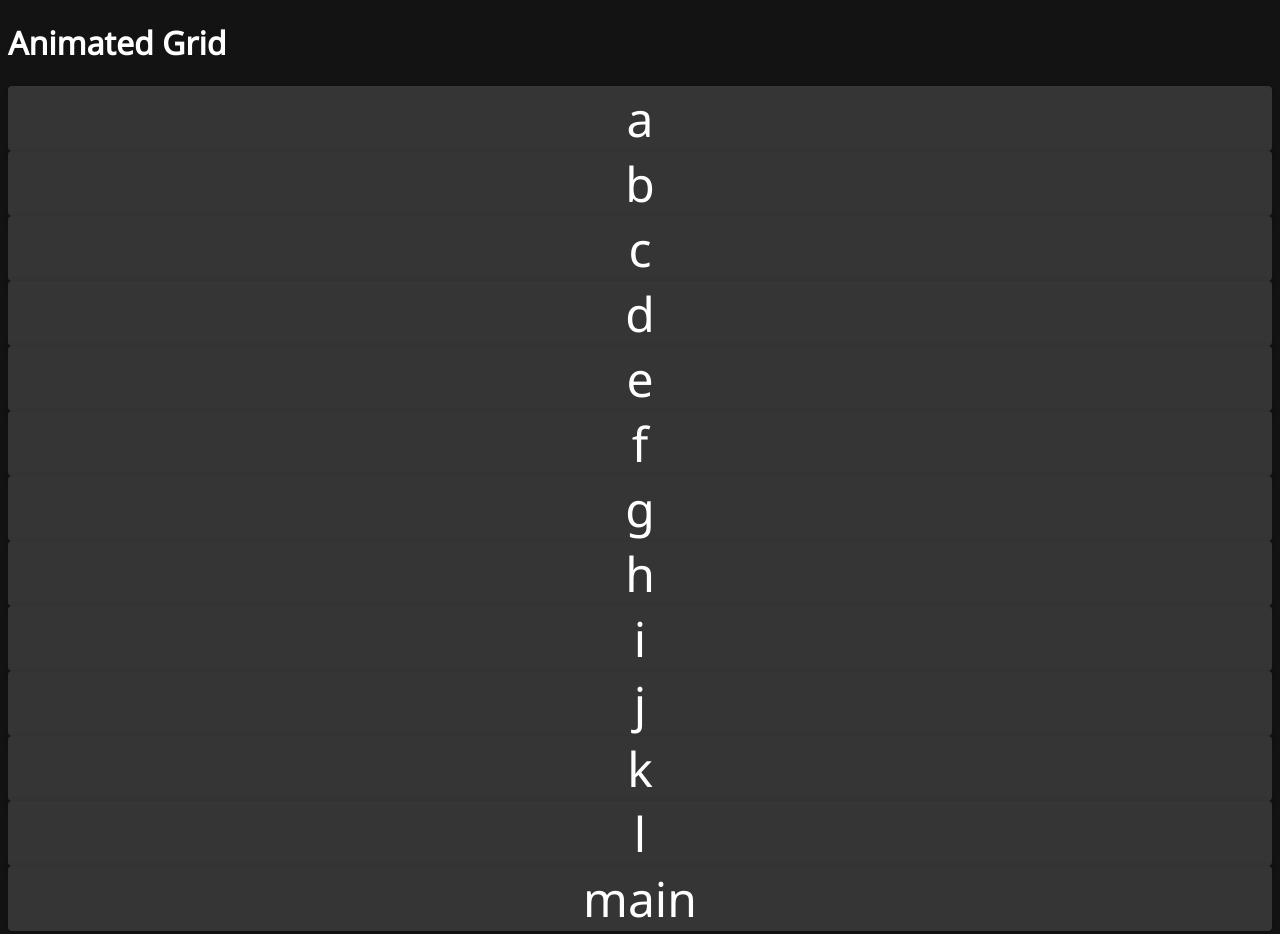
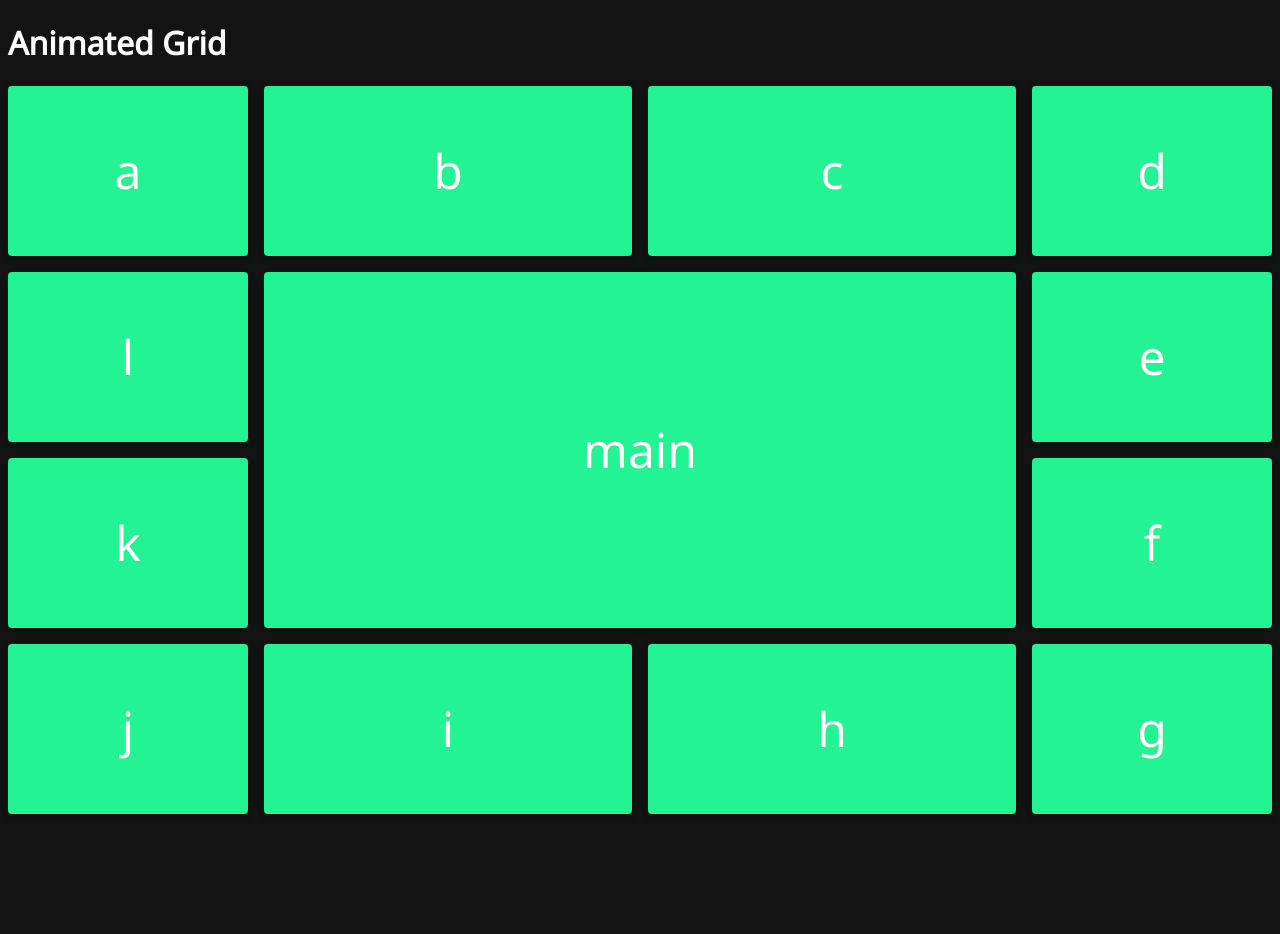
Before and after one commit to czyzowicz/Grid-Flexbox, a plain HTML site: page grid/animated-grid.html in a window 1280 px wide. Drawn offline with Linux system fonts and the light colour scheme; grey boxes are pictures that could not be loaded.

Commit message:
finished animated grid

```diff
--- a/grid/animated-grid.css
+++ b/grid/animated-grid.css
@@ -0,0 +1,91 @@
+.animated-grid {
+    height: 85vh;
+    margin-bottom: 200px;
+
+    display: grid;
+    gap: 1rem;
+
+    /* Explicit grid */
+    grid-template-areas:
+      'a  b  c  d'
+      'l  🌟 🌟 e'
+      'k  🌟 🌟 f'
+      'j  i  h  g';
+
+    grid-template-rows: repeat(4, 25%);
+    grid-template-columns: 240px auto auto 240px;
+
+    --stagger-delay: 100ms;
+  }
+
+  @keyframes cardEntrance {
+    from {
+      opacity: 0;
+      transform: scale(0.3);
+      filter: hue-rotate(180deg);
+    }
+    to {
+      opacity: 1;
+      transform: scale(1);
+      filter: hue-rotate(0deg);
+    }
+  }
+
+  .card {
+    background-color: rgb(36, 243, 147);
+    animation: cardEntrance 700ms ease-out;
+    animation-fill-mode: backwards;
+  }
+
+  .card:nth-child(1) {
+    grid-area: a;
+    animation-delay: calc(1 * var(--stagger-delay));
+  }
+  .card:nth-child(2) {
+    grid-area: b;
+    animation-delay: calc(2 * var(--stagger-delay));
+  }
+  .card:nth-child(3) {
+    grid-area: c;
+    animation-delay: calc(3 * var(--stagger-delay));
+  }
+  .card:nth-child(4) {
+    grid-area: d;
+    animation-delay: calc(4 * var(--stagger-delay));
+  }
+  .card:nth-child(5) {
+    grid-area: e;
+    animation-delay: calc(5 * var(--stagger-delay));
+  }
+  .card:nth-child(6) {
+    grid-area: f;
+    animation-delay: calc(6 * var(--stagger-delay));
+  }
+  .card:nth-child(7) {
+    grid-area: g;
+    animation-delay: calc(7 * var(--stagger-delay));
+  }
+  .card:nth-child(8) {
+    grid-area: h;
+    animation-delay: calc(8 * var(--stagger-delay));
+  }
+  .card:nth-child(9) {
+    grid-area: i;
+    animation-delay: calc(9 * var(--stagger-delay));
+  }
+  .card:nth-child(10) {
+    grid-area: j;
+    animation-delay: calc(10 * var(--stagger-delay));
+  }
+  .card:nth-child(11) {
+    grid-area: k;
+    animation-delay: calc(11 * var(--stagger-delay));
+  }
+  .card:nth-child(12) {
+    grid-area: l;
+    animation-delay: calc(12 * var(--stagger-delay));
+  }
+  .card:last-child {
+    grid-area: 🌟;
+    animation-delay: calc(13 * var(--stagger-delay));
+  }
--- a/grid/animated-grid.html
+++ b/grid/animated-grid.html
@@ -13,7 +13,7 @@
 </head>
 <body>
     <h1>Animated Grid</h1>
-    <section class="animated-grid">
+    <!-- <section class="animated-grid">
       <div
         class="card"
         style="background-image:url('https://images.unsplash.com/photo-1558981359-219d6364c9c8?ixlib=rb-1.2.1&ixid=eyJhcHBfaWQiOjEyMDd9&auto=format&fit=crop&w=2100&q=80')"
@@ -66,7 +66,7 @@
         class="card"
         style="background-image:url('https://images.unsplash.com/photo-1502134249126-9f3755a50d78?ixlib=rb-1.2.1&ixid=eyJhcHBfaWQiOjEyMDd9&auto=format&fit=crop&w=2100&q=80')"
       ></div>
-    </section>
+    </section> -->
 
     <section class="animated-grid">
       <div class="card">a</div>
```
